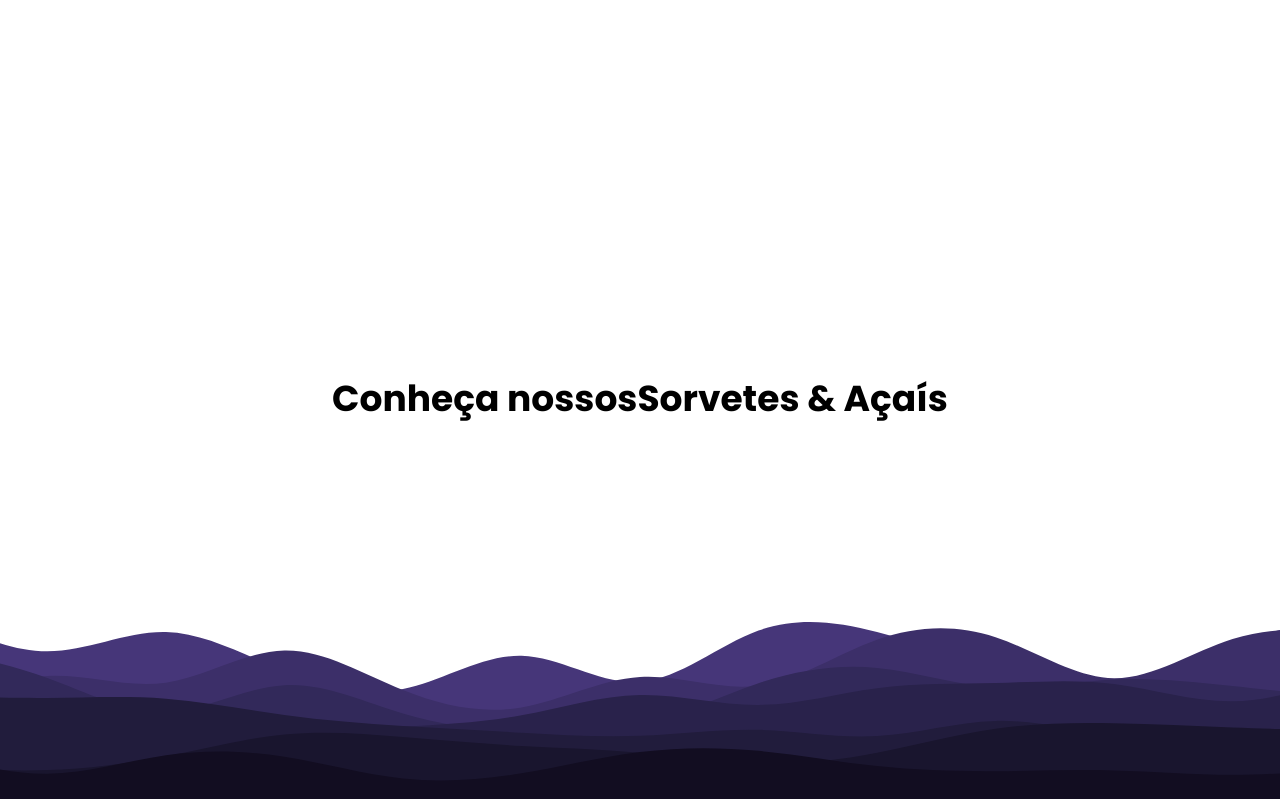
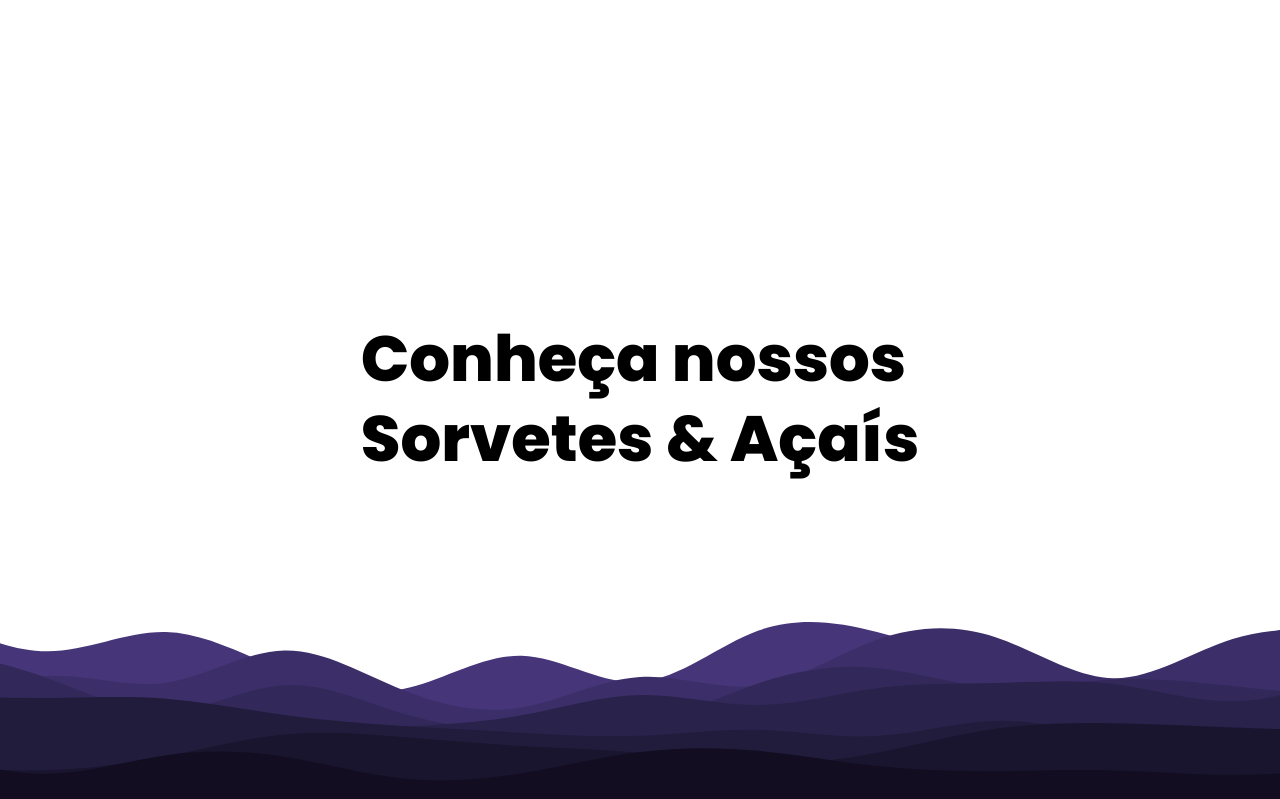
Before and after one commit to Kazyel/gelado-bom, a Django app: page / in a window 1280 px wide. Shown: the part 785-1584 px from the top of the page. Run offline with Django 4.2, Linux system fonts and the light colour scheme; some web fonts are replaced.

```diff
--- a/geladobom/produtos/static/css/styles.css
+++ b/geladobom/produtos/static/css/styles.css
@@ -139,10 +139,11 @@ table {
 }
 
 .shop-dropdown {
-    display: none;
-    z-index: 10;
+    visibility: none;
+    opacity: 0;
     position: absolute;
-    top: 56px;
+    z-index: -10;
+    top: 48px;
     right: -48px;
     width: 116px;
     height: 180px;
@@ -159,7 +160,12 @@ table {
 }
 
 .display {
-    display: block;
+    z-index: 10;
+    opacity: 1;
+    top: 56px;
+    right: -48px;
+    visibility: visible;
+    transition: all 100ms ease;
 }
 
 /* Homepage */
@@ -228,12 +234,13 @@ table {
     align-items: center;
 }
 
-.home-section-1 h2 {
-    font-size: 2.25rem;
-    font-weight: 700;
+.section1-title {
+    display: flex;
+    flex-direction: column;
+    gap: 1rem;
+    font-size: 4rem;
+    font-weight: 800;
 }
-
-
 
 
 
@@ -263,7 +270,7 @@ table {
     align-items: center;
     line-height: 1.65rem;
     justify-content: center;
-    flex: 0 0 240px;
+    width: 240px;
     height: 240px;
     border: 2px solid #FFFADD;
     border-radius: 1.75rem;
--- a/geladobom/produtos/templates/home.html
+++ b/geladobom/produtos/templates/home.html
@@ -2,7 +2,11 @@
 {% block content %}
 <section class="home-main">
   {% load static %}
-  <img class="home-image" src="{% static 'img/mamute.png'%}" alt="Logo do Açaí Mamute" />
+  <img
+    class="home-image"
+    src="{% static 'img/mamute.png'%}"
+    alt="Logo do Açaí Mamute"
+  />
   <div class="home-text">
     <h1>Conheça o <span class="title-span">melhor</span> açaí do Estado!</h1>
     <p>
@@ -37,8 +41,10 @@
   </div>
 </section>
 <section class="home-section-1 spacer layer1">
+  <div class="section1-title">
     <h2>Conheça nossos</h2>
     <h2>Sorvetes & Açaís</h2>
+  </div>
 </section>
 
 {% endblock %}
```
